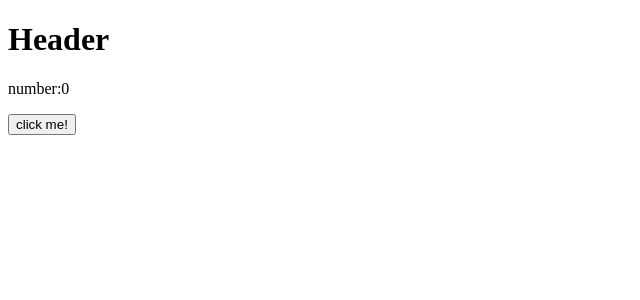
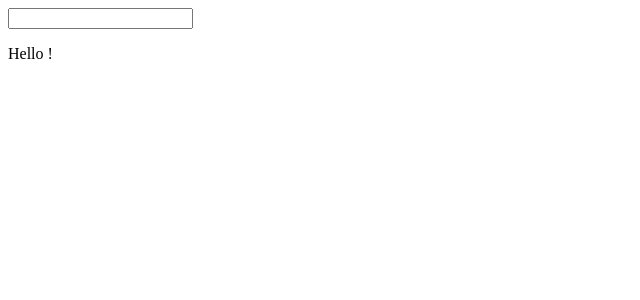
Before and after one commit to Sivasai1810/01-react, a React (Vite) app: page / in a window 1280 px wide. Shown: the top 300 px of the page, without its empty margins (0-640 px from the left). Built offline with nearby package versions, Linux system fonts and the light colour scheme.

Commit message:
usedcustomhooks

```diff
--- /dev/null
+++ b/src/customhoooks.jsx
@@ -0,0 +1,12 @@
+import Localstorage from "./localstorage.jsx";
+function customHooks(){
+
+const [name,setName]=Localstorage('username',' ')
+ return(
+    <div>
+<input type="text" placeholder="enter the name" value={name} onChange={(event)=>setName(event.target.value)}/>
+<p> Hello{name} !</p>
+    </div>
+ )
+}
+export default customHooks
--- /dev/null
+++ b/src/localstorage.jsx
@@ -0,0 +1,19 @@
+import Reacts from 'react'
+import { useState,useEffect } from 'react'
+const uselocalstorage = (key,intitalvalue) => {
+
+    const [name, setName]=useState(
+        localStorage.getItem(key)?
+        localStorage.getItem(key):intitalvalue
+
+    )
+    useEffect(()=>{
+        localStorage.setItem(key,name)
+    },[key,name])
+  return [name,setName]
+
+
+}
+
+export default uselocalstorage
+//in this const [name,setName]=Localstorage('username',' ') in this step this will calls the localstorage with username and null overthere it checks the local storage checks is there any element or value with username if first time render no value there so it setname will be empty and then when evenry you change the input field it calls the useeffect it will create a value in localstorage username with setname it will display over there and then if we reloAad the customhook file it againcall the uselocal storage value git gets the key wtih  previous name so it will return the name it will print the name its clear this is the flow write is there any mistake
--- a/src/main.jsx
+++ b/src/main.jsx
@@ -1,6 +1,6 @@
 import { StrictMode } from 'react'
 import { createRoot } from 'react-dom/client'
-import Clock from './usecallbacks.jsx'
+import Clock from './customhoooks.jsx'
 import  "./index.css"
 
 createRoot(document.getElementById('root')).render(
```
